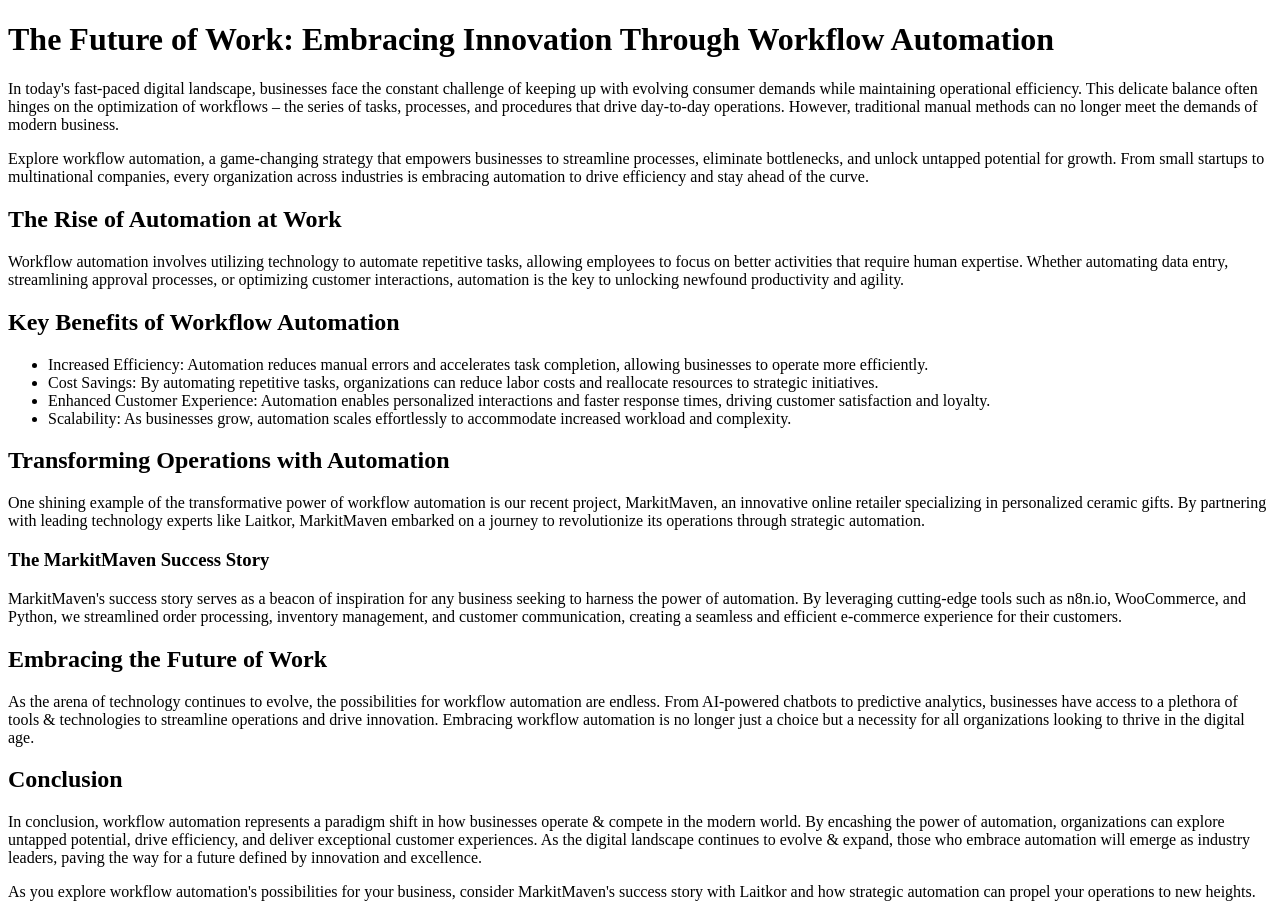
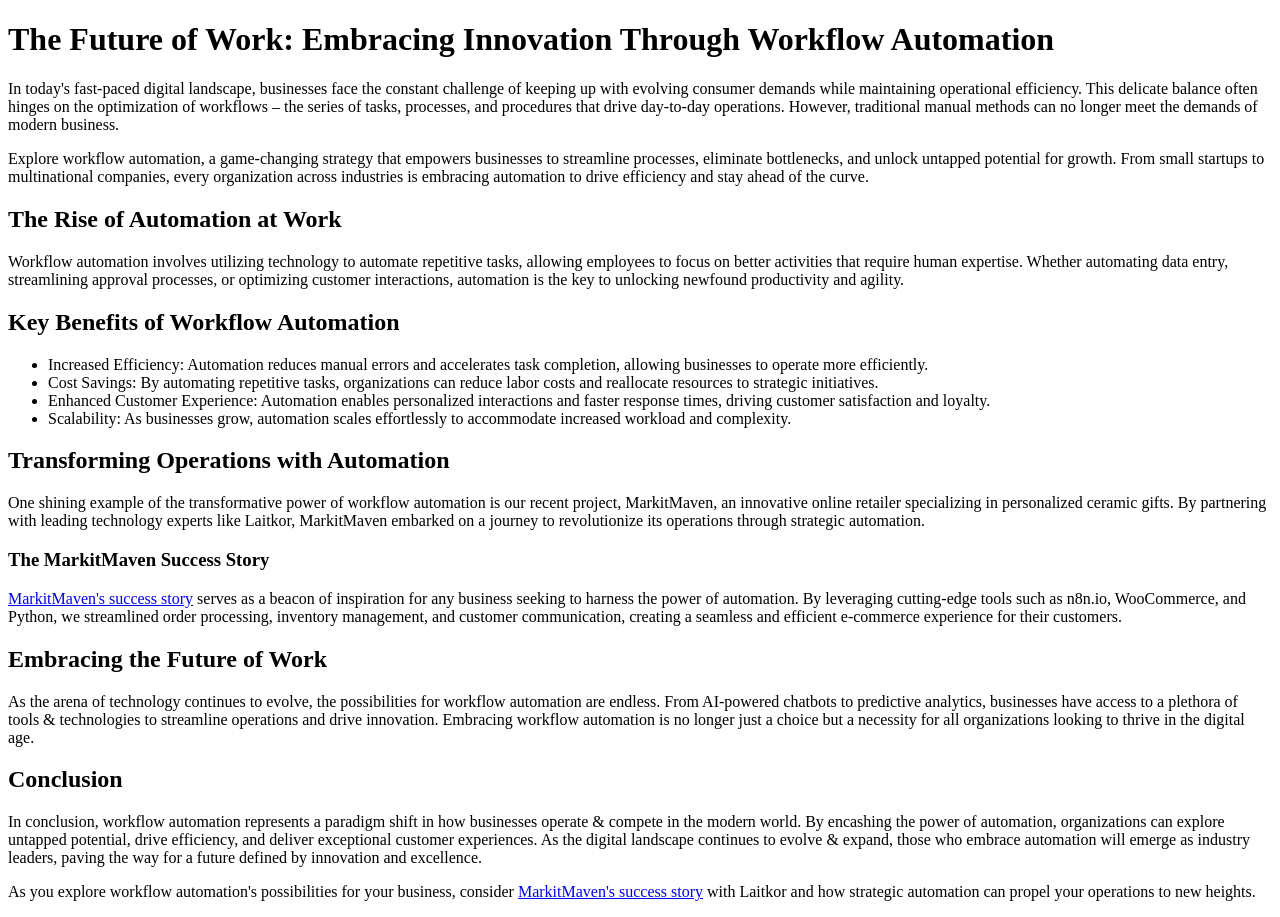
Before and after one commit to laitkor-org/lcs, a plain HTML site: page index.html in a window 1280 px wide. Drawn offline with Linux system fonts and the light colour scheme.

Commit message:
added hyperlink

```diff
--- a/index.html
+++ b/index.html
@@ -37,7 +37,7 @@
         experts like Laitkor, MarkitMaven embarked on a journey to revolutionize its operations through strategic
         automation.</p>
     <h3>The MarkitMaven Success Story</h3>
-    <p>MarkitMaven's success story serves as a beacon of inspiration for any business seeking to harness the power of
+    <p><a href="https://www.laitkor.com/blog/revolutionizing-online-stores-a-dive-into-workforce-automation-with-markitmaven">MarkitMaven's success story</a> serves as a beacon of inspiration for any business seeking to harness the power of
         automation. By leveraging cutting-edge tools such as n8n.io, WooCommerce, and Python, we streamlined order
         processing, inventory management, and customer communication, creating a seamless and efficient e-commerce
         experience for their customers.</p>
@@ -52,7 +52,7 @@
         deliver exceptional customer experiences. As the digital landscape continues to evolve & expand, those who
         embrace automation will emerge as industry leaders, paving the way for a future defined by innovation and
         excellence.</p>
-    <p>As you explore workflow automation's possibilities for your business, consider MarkitMaven's success story with
+    <p>As you explore workflow automation's possibilities for your business, consider <a href="https://www.laitkor.com/blog/revolutionizing-online-stores-a-dive-into-workforce-automation-with-markitmaven">MarkitMaven's success story</a> with
         Laitkor and how strategic automation can propel your operations to new heights.</p>
 </body>
 
```
